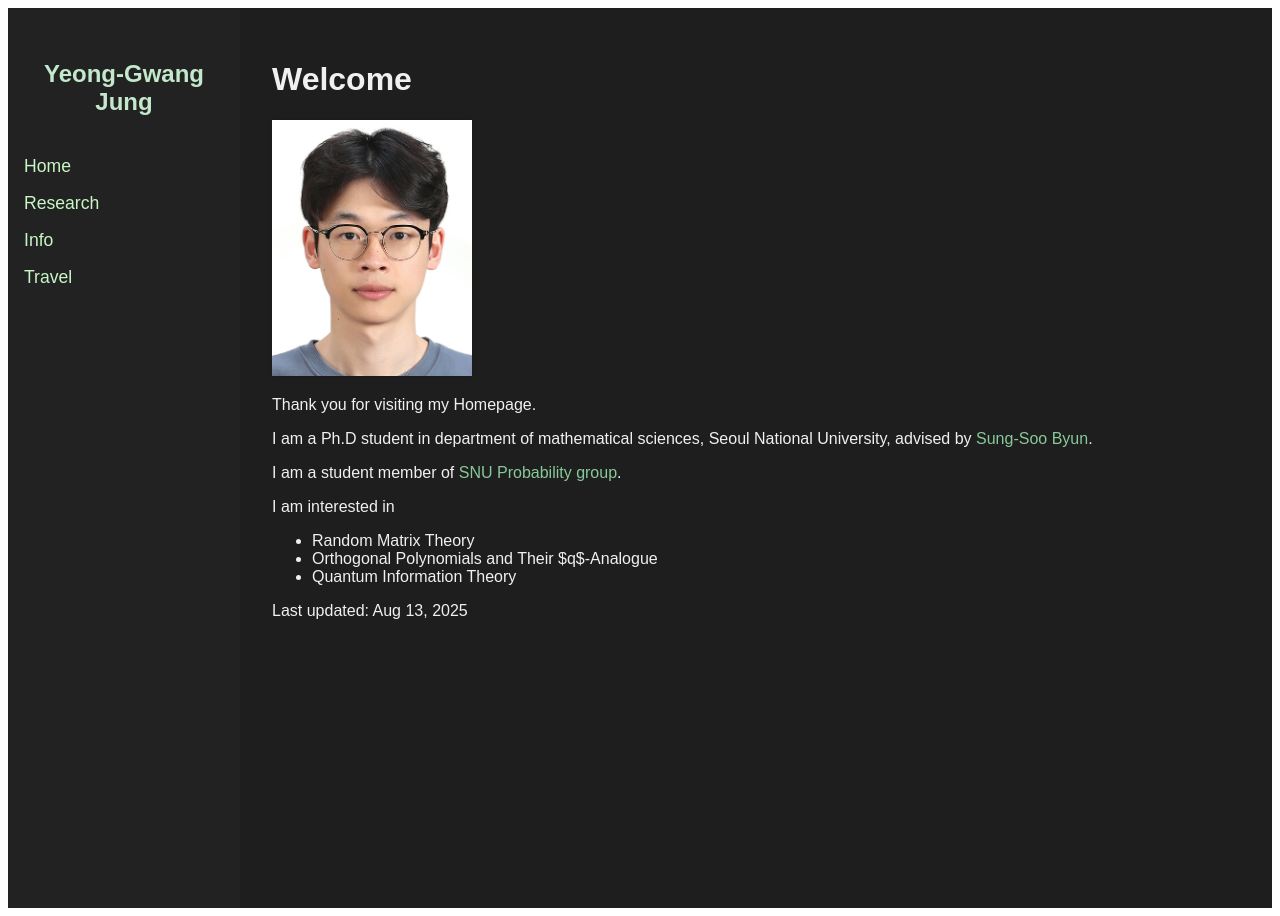
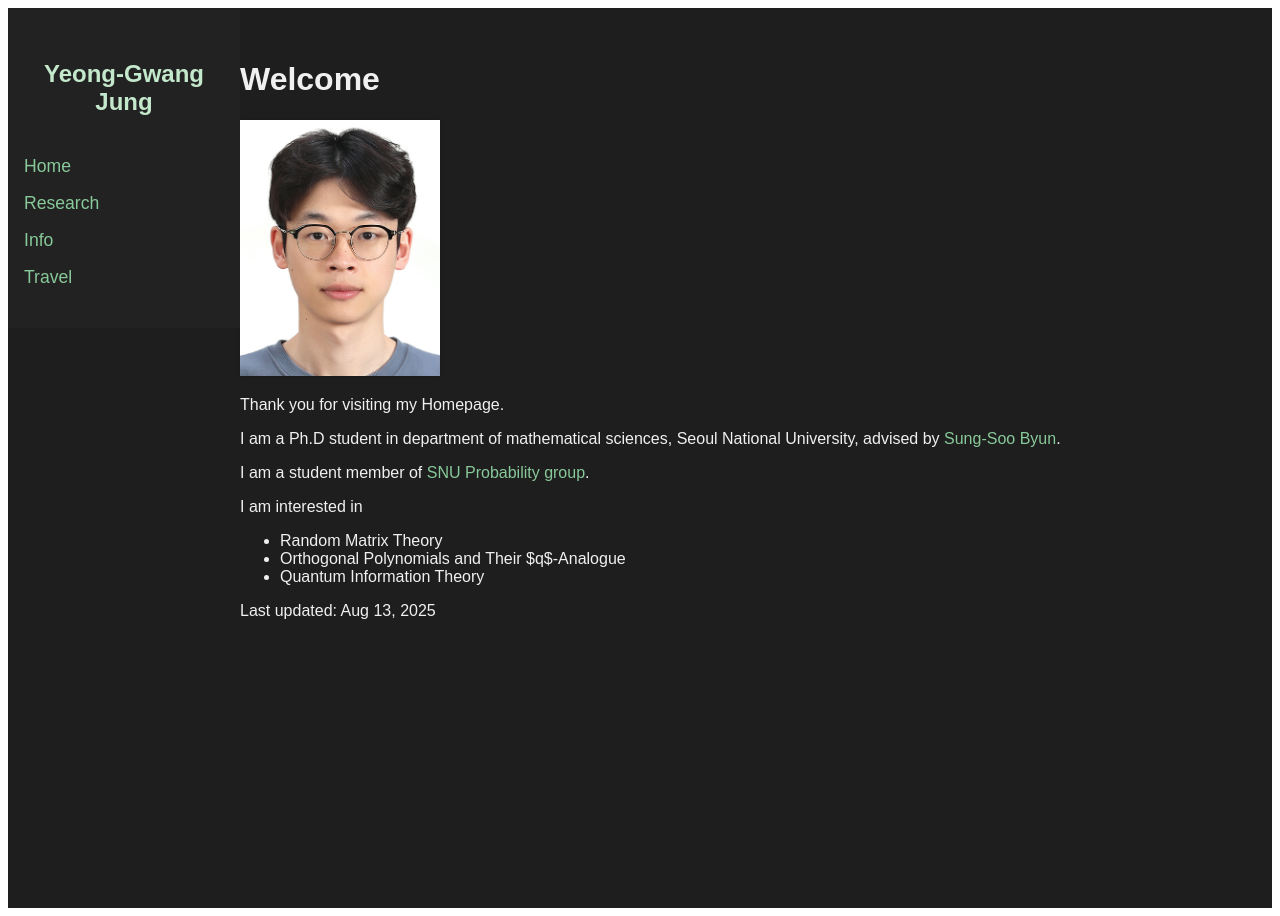
Before and after one commit to y-gJung/y-gJung.github.io, a Jekyll site: the page built from index.md, in a window 1280 px wide. Built offline with Jekyll 4.4.1, drawn with Linux system fonts in a browser that asks for light colours.

Commit message:
Update style.css

```diff
--- a/assets/style.css
+++ b/assets/style.css
@@ -8,6 +8,7 @@
 }
 
 .sidebar {
+  position: fixed;
   width: 200px;
   background-color: #222;
   padding: 2rem 1rem;
@@ -20,9 +21,19 @@
   margin-bottom: 2rem;
 }
 
+.layout {
+  display: flex;
+}
+
+.main-content {
+  margin-left: 200px;  /* 사이드바만큼 오른쪽으로 밀기 */
+  padding: 20px;
+  flex: 1;
+}
+
 .side-link {
   display: block;
-  color: #c8f7c5;
+  color: #88c999;
   text-decoration: none;
   padding: 0.5rem 0;
   font-size: 1.1rem;
```
